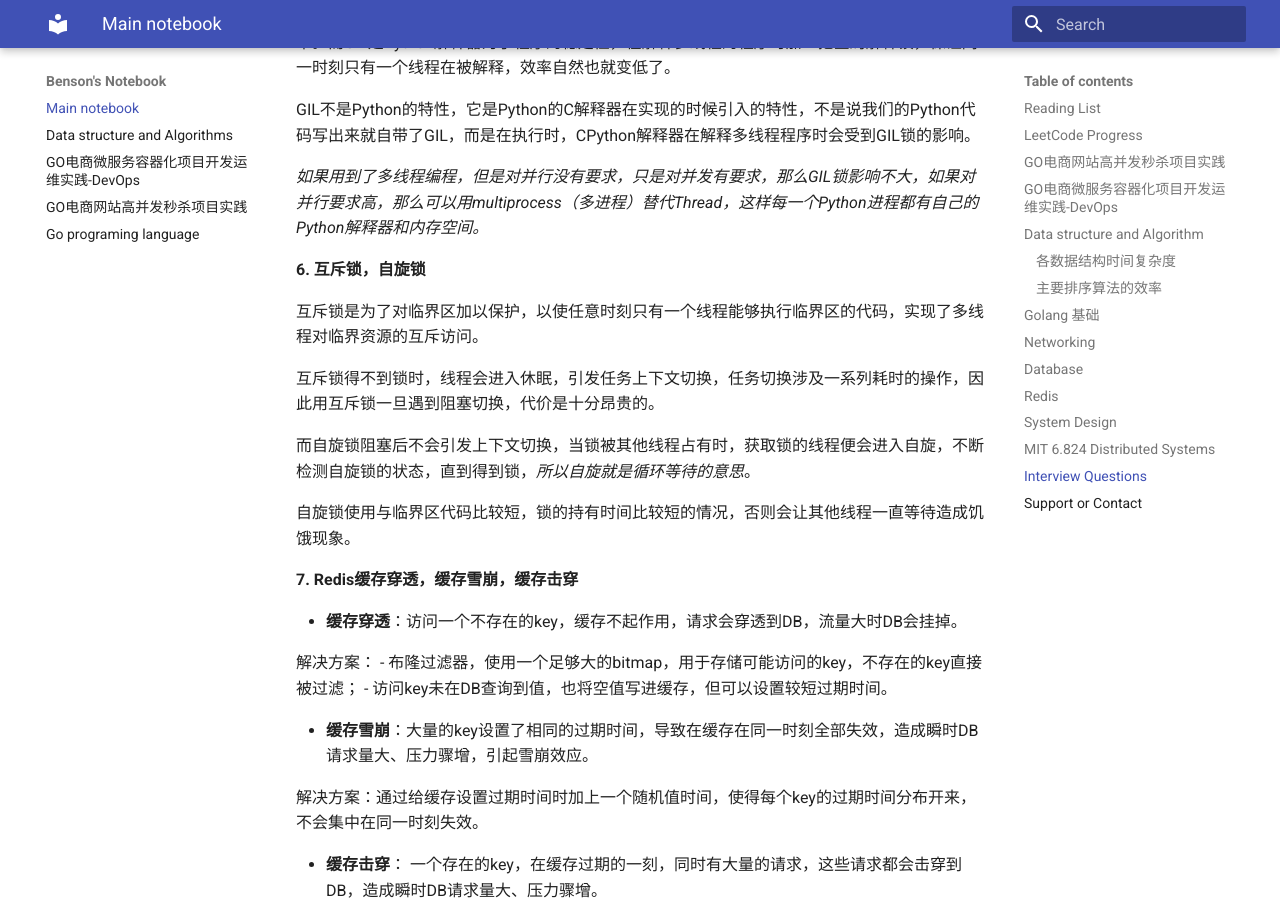
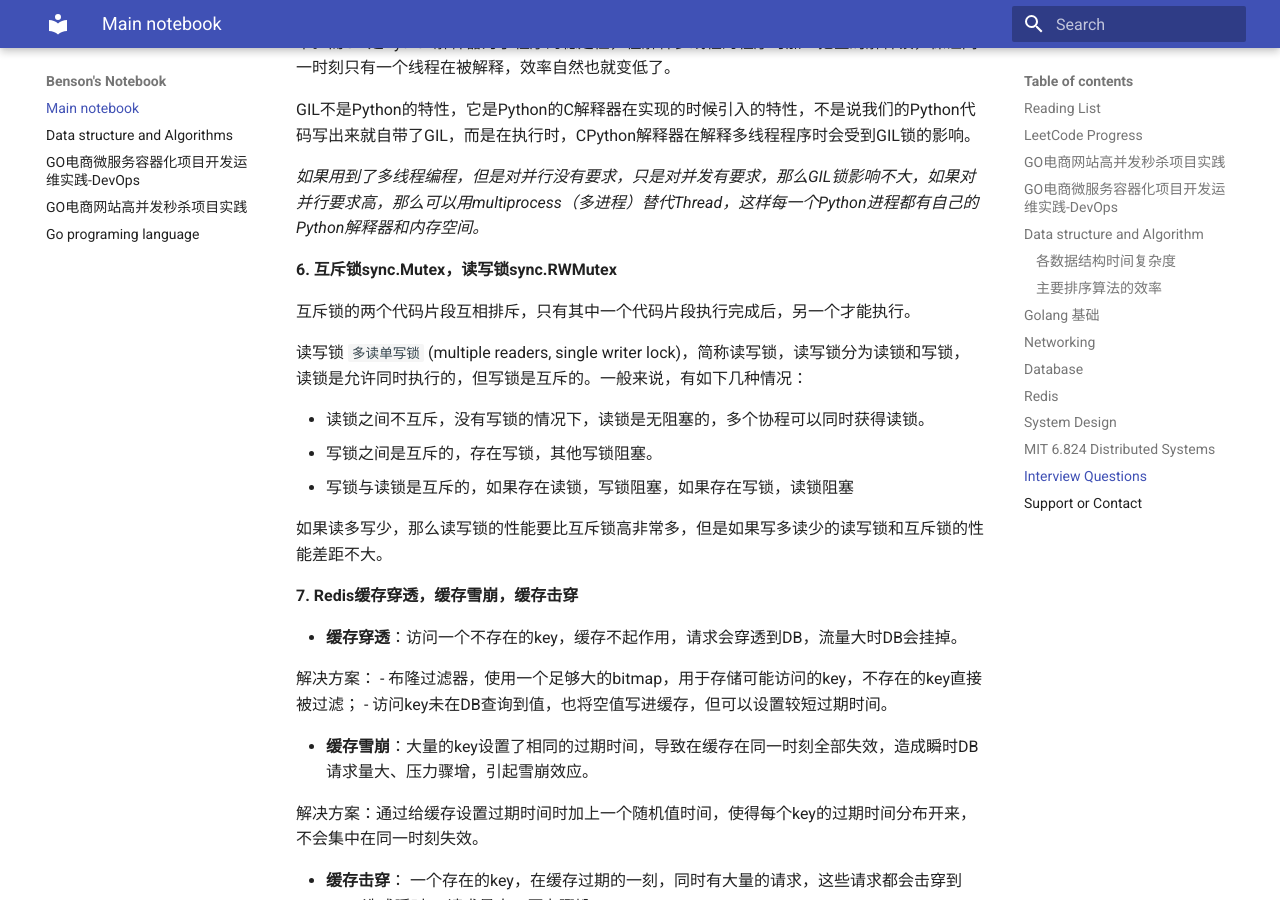
Before and after one commit to Bensonluo/benson-notebook, an MkDocs documentation site: the page built from docs/index.md, in a window 1280 px wide and 900 px high, scrolled down 8247 px. Built offline with MkDocs 1.6.1 and Material for MkDocs 9.7.7, drawn with Linux system fonts in a browser that asks for light colours.

Commit message:
Update index.md

```diff
--- a/docs/index.md
+++ b/docs/index.md
@@ -328,15 +328,17 @@ AKA 八股文 以及其他未能及时归类
 
   *如果用到了多线程编程，但是对并行没有要求，只是对并发有要求，那么GIL锁影响不大，如果对并行要求高，那么可以用multiprocess（多进程）替代Thread，这样每一个Python进程都有自己的Python解释器和内存空间。*
 
-**6. 互斥锁，自旋锁**
+**6. 互斥锁sync.Mutex，读写锁sync.RWMutex**
 
-互斥锁是为了对临界区加以保护，以使任意时刻只有一个线程能够执行临界区的代码，实现了多线程对临界资源的互斥访问。
+互斥锁的两个代码片段互相排斥，只有其中一个代码片段执行完成后，另一个才能执行。
 
-互斥锁得不到锁时，线程会进入休眠，引发任务上下文切换，任务切换涉及一系列耗时的操作，因此用互斥锁一旦遇到阻塞切换，代价是十分昂贵的。
+读写锁 `多读单写锁` (multiple readers, single writer lock)，简称读写锁，读写锁分为读锁和写锁，读锁是允许同时执行的，但写锁是互斥的。一般来说，有如下几种情况：
 
-而自旋锁阻塞后不会引发上下文切换，当锁被其他线程占有时，获取锁的线程便会进入自旋，不断检测自旋锁的状态，直到得到锁，*所以自旋就是循环等待的意思*。
+- 读锁之间不互斥，没有写锁的情况下，读锁是无阻塞的，多个协程可以同时获得读锁。
+- 写锁之间是互斥的，存在写锁，其他写锁阻塞。
+- 写锁与读锁是互斥的，如果存在读锁，写锁阻塞，如果存在写锁，读锁阻塞
 
-自旋锁使用与临界区代码比较短，锁的持有时间比较短的情况，否则会让其他线程一直等待造成饥饿现象。
+如果读多写少，那么读写锁的性能要比互斥锁高非常多，但是如果写多读少的读写锁和互斥锁的性能差距不大。
 
 **7. Redis缓存穿透，缓存雪崩，缓存击穿**
 
```
